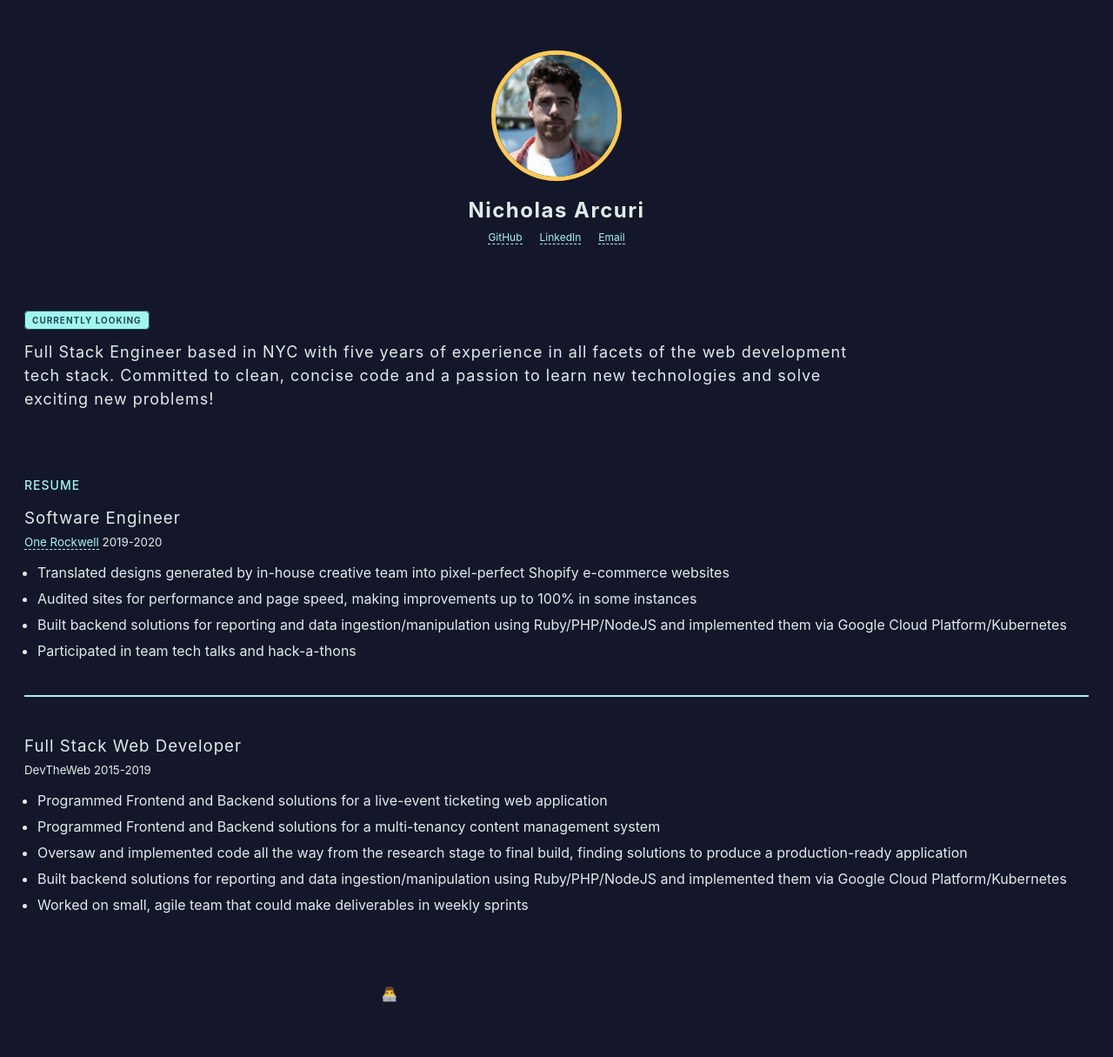
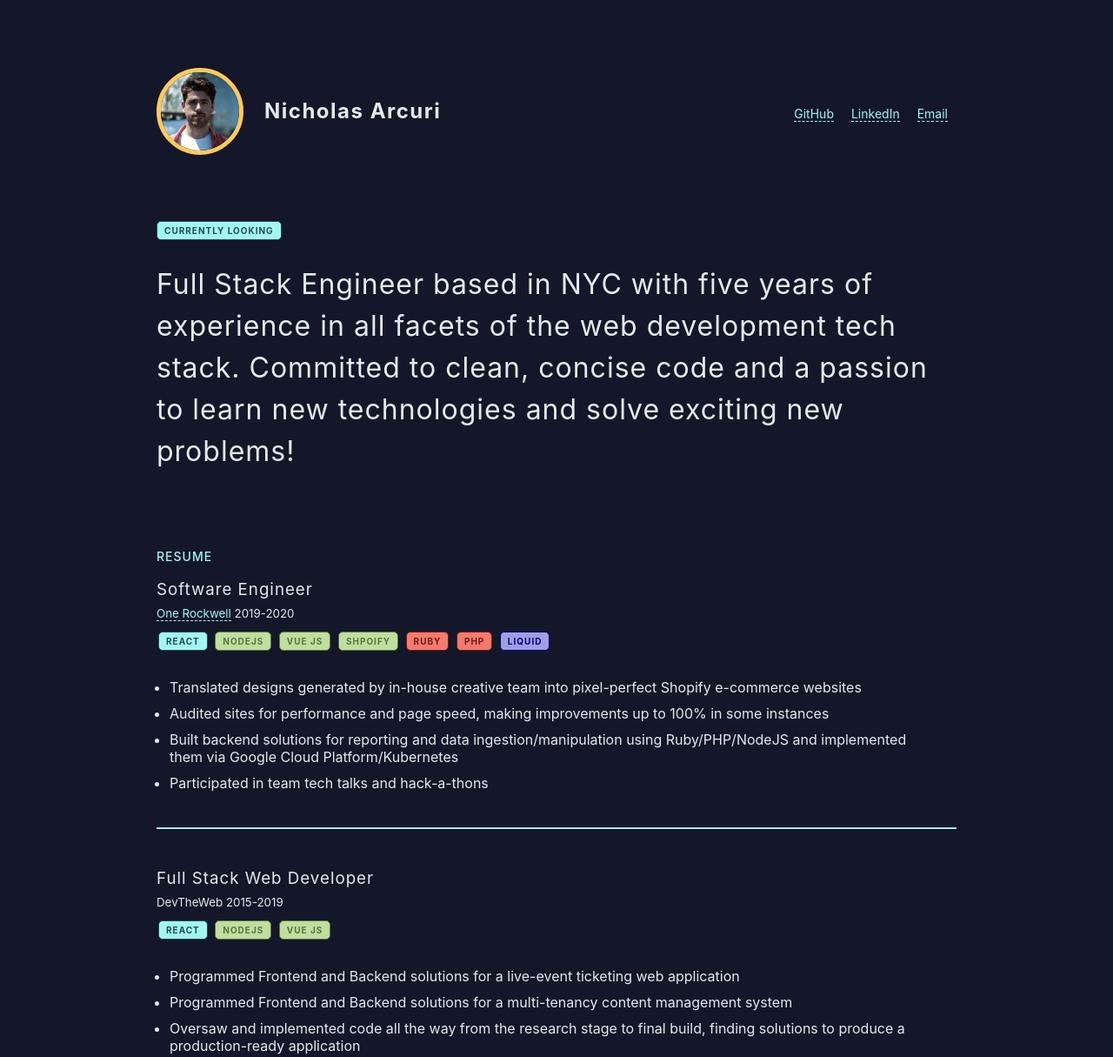
Before and after one commit to nikarc/nikarc.github.io, a plain HTML site: page index.html in a window 1280 px wide. Shown: the top 1215 px of the page at 87% size. Before the commit the page ends 1168 px from the top, so only its background shows below. Drawn offline with Linux system fonts and the light colour scheme.

Commit message:
Desktop styling

```diff
--- a/index.html
+++ b/index.html
@@ -7,10 +7,11 @@
     <link rel="stylesheet" href="styles/main.css">
 </head>
     <body>
+        <div class="page-wrap">
             <header>
                 <img src="./self.jpg" alt="Nicholas Arcuri | Full Stack Engineer">
+                <nav>
                     <h1 class="logo">Nicholas Arcuri</h1>
-            <nav>
                     <ul>
                         <a href="https://github.com/nikarc" target="_blank">
                             <li>GitHub</li>
@@ -44,12 +45,21 @@
                         <a href="https://onerockwell.com" target="_blank">One Rockwell</a>
                         <span>2019-2020</span>
                     </small>
+                    <div class="tags">
+                        <div class="tag">React</div>
+                        <div class="tag tag-green">NodeJS</div>
+                        <div class="tag tag-green">Vue JS</div>
+                        <div class="tag tag-green">Shpoify</div>
+                        <div class="tag tag-red">Ruby</div>
+                        <div class="tag tag-red">PHP</div>
+                        <div class="tag tag-dark-blue">Liquid</div>
+                    </div>
                     <div class="job-responsibilities">
                         <ul>
-                        <li>Translated designs generated by in-house creative team into pixel-perfect Shopify e-commerce websites</li>
-                        <li>Audited sites for performance and page speed, making improvements up to 100% in some instances</li>
-                        <li>Built backend solutions for reporting and data ingestion/manipulation using Ruby/PHP/NodeJS and implemented them via Google Cloud Platform/Kubernetes</li>
-                        <li>Participated in team tech talks and hack-a-thons</li>
+                            <li><p>Translated designs generated by in-house creative team into pixel-perfect Shopify e-commerce websites</p></li>
+                            <li><p>Audited sites for performance and page speed, making improvements up to 100% in some instances</p></li>
+                            <li><p>Built backend solutions for reporting and data ingestion/manipulation using Ruby/PHP/NodeJS and implemented them via Google Cloud Platform/Kubernetes</p></li>
+                            <li><p>Participated in team tech talks and hack-a-thons</p></li>
                         </ul>
                     </div>
                 </div>
@@ -59,13 +69,18 @@
                         <span>DevTheWeb</span>
                         <span>2015-2019</span>
                     </small>
+                    <div class="tags">
+                        <div class="tag">React</div>
+                        <div class="tag tag-green">NodeJS</div>
+                        <div class="tag tag-green">Vue JS</div>
+                    </div>
                     <div class="job-responsibilities">
                         <ul>
-                        <li>Programmed Frontend and Backend solutions for a live-event ticketing web application </li>
-                        <li>Programmed Frontend and Backend solutions for a multi-tenancy content management system</li>
-                        <li>Oversaw and implemented code all the way from the research stage to final build, finding solutions to produce a production-ready application</li>
-                        <li>Built backend solutions for reporting and data ingestion/manipulation using Ruby/PHP/NodeJS and implemented them via Google Cloud Platform/Kubernetes</li>
-                        <li>Worked on small, agile team that could make deliverables in weekly sprints</li>
+                            <li><p>Programmed Frontend and Backend solutions for a live-event ticketing web application </p></li>
+                            <li><p>Programmed Frontend and Backend solutions for a multi-tenancy content management system</p></li>
+                            <li><p>Oversaw and implemented code all the way from the research stage to final build, finding solutions to produce a production-ready application</p></li>
+                            <li><p>Built backend solutions for reporting and data ingestion/manipulation using Ruby/PHP/NodeJS and implemented them via Google Cloud Platform/Kubernetes</p></li>
+                            <li><p>Worked on small, agile team that could make deliverables in weekly sprints</p></li>
                         </ul>
                     </div>
                 </div>
@@ -73,5 +88,6 @@
             <footer>
                 <p>👨‍💻</p>
             </footer>
+        </div>
     </body>
 </html>
--- a/styles/main.css
+++ b/styles/main.css
@@ -4,6 +4,7 @@
     --font__base: -apple-system, Segoe UI, Roboto, Noto Sans, Ubuntu, Cantarell, Helvetica Neue;
     --accent-color: hsl(175, 85%, 80%);
     --accent-color__gold: hsl(41, 100%, 67%);
+    --accent-color__red: hsl(5, 90%, 70%);
 }
 
 * {
@@ -58,6 +59,14 @@ ul li {
     margin-bottom: 10px;
 }
 
+.page-wrap {
+    padding: 20px;
+}
+
+.tags {
+    margin: 10px 0;
+}
+
 .tag {
     --color: hsl(200, 45%, 25%);
     font-size: 10px;
@@ -69,6 +78,28 @@ ul li {
     color: var(--color);
     border: 1px solid var(--color);
     letter-spacing: 1px;
+    display: inline-block;
+}
+
+.tag-red {
+    --color: hsl(5, 60%, 25%);
+    background-color: var(--accent-color__red);
+    color: var(--color);
+    border-color: var(--color);
+}
+
+.tag-green {
+    --color: hsl(90, 30%, 35%);
+    background-color: hsl(90, 50%, 75%);
+    color: var(--color);
+    border-color: var(--color);
+}
+
+.tag-dark-blue {
+    --color: hsl(240, 100%, 30%);
+    background-color: hsl(240, 50%, 75%);
+    color: var(--color);
+    border-color: var(--color);
 }
 
 header {
@@ -84,11 +115,18 @@ header img {
     border: 5px solid var(--accent-color__gold);
 }
 
+header nav {
+    display: flex;
+    flex-direction: column;
+    width: 100%;
+}
+
 .logo {
     font-weight: 700;
     font-size: 24px;
     letter-spacing: 1.5px;
     margin-bottom: 5px;
+    text-align: center;
 }
 
 header nav ul {
@@ -109,7 +147,7 @@ header nav ul li {
 }
 
 section {
-    padding: 50px 20px;
+    padding: 50px 0;
 }
 
 section#Hero {
@@ -120,12 +158,59 @@ section#Resume h2.section-header {
     color: var(--accent-color);
 }
 
+section#Resume .job ul {
+    margin-top: 30px;
+}
+
+section#Resume .job ul p {
+    margin: 0;
+}
+
 section#Resume .job:not(:last-child) {
     border-bottom: 2px solid var(--accent-color);
     padding-bottom: 25px;
     margin-bottom: 45px;
 }
 
+section#Resume .tags .tag {
+    margin: 2px;
+}
+
 footer {
     text-align: center;
 }
+
+@media screen and (min-width: 769px) {
+    .page-wrap {
+        max-width: 960px;
+        margin: 0 auto;
+    }
+
+    header {
+        flex-direction: row;
+        align-items: center;
+    }
+
+    header img {
+        width: 100px;
+        margin-right: 24px;
+    }
+
+    header nav {
+        flex-direction: row;
+        align-items: baseline;
+        justify-content: space-between;
+    }
+
+    header nav .logo {
+        margin: 0;
+    }
+
+    header nav ul li {
+        font-size: 14px;
+    }
+
+    .title-line {
+        font-size: 32px;
+    }
+}
```
Lines whose indentation alone changed are shown as unchanged.
